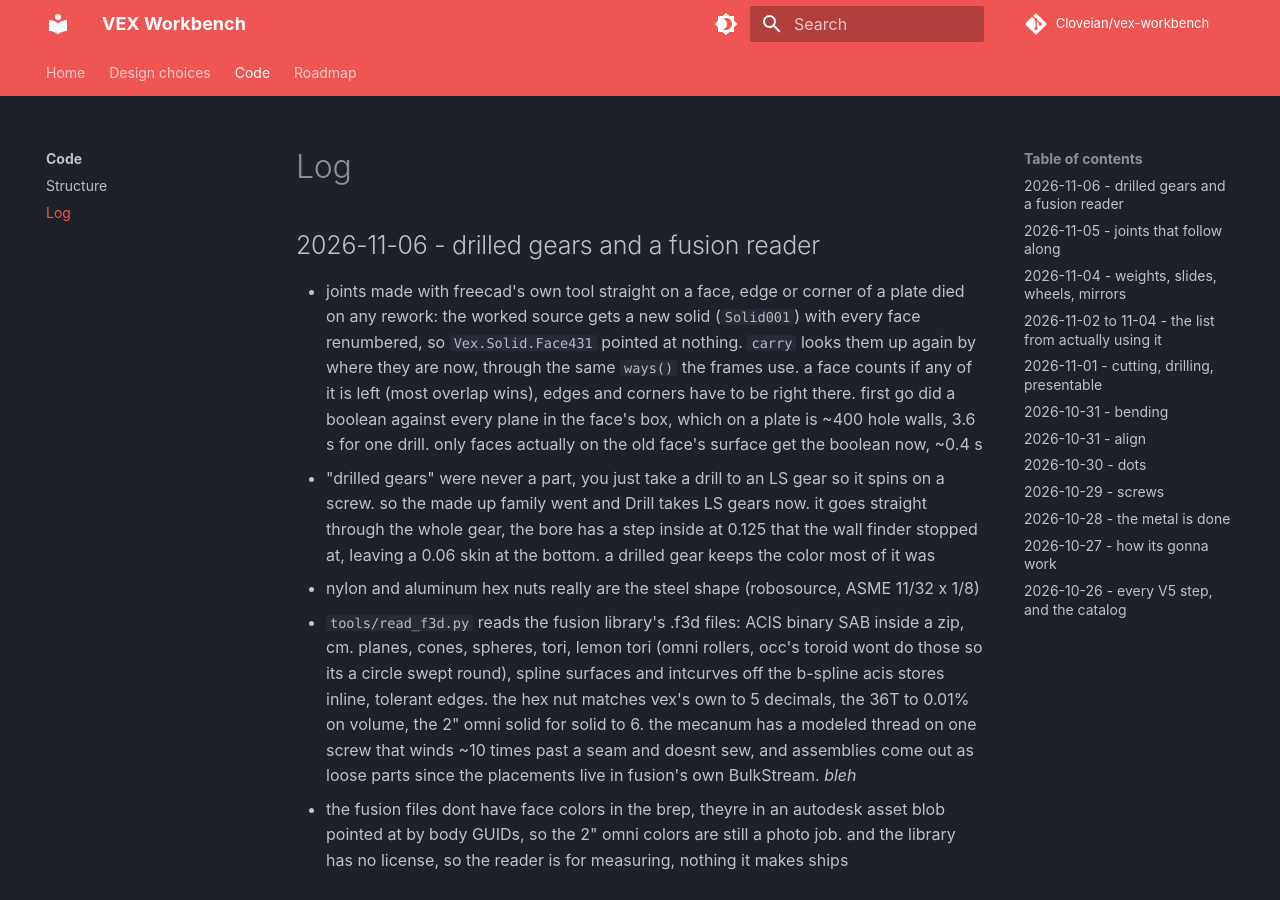
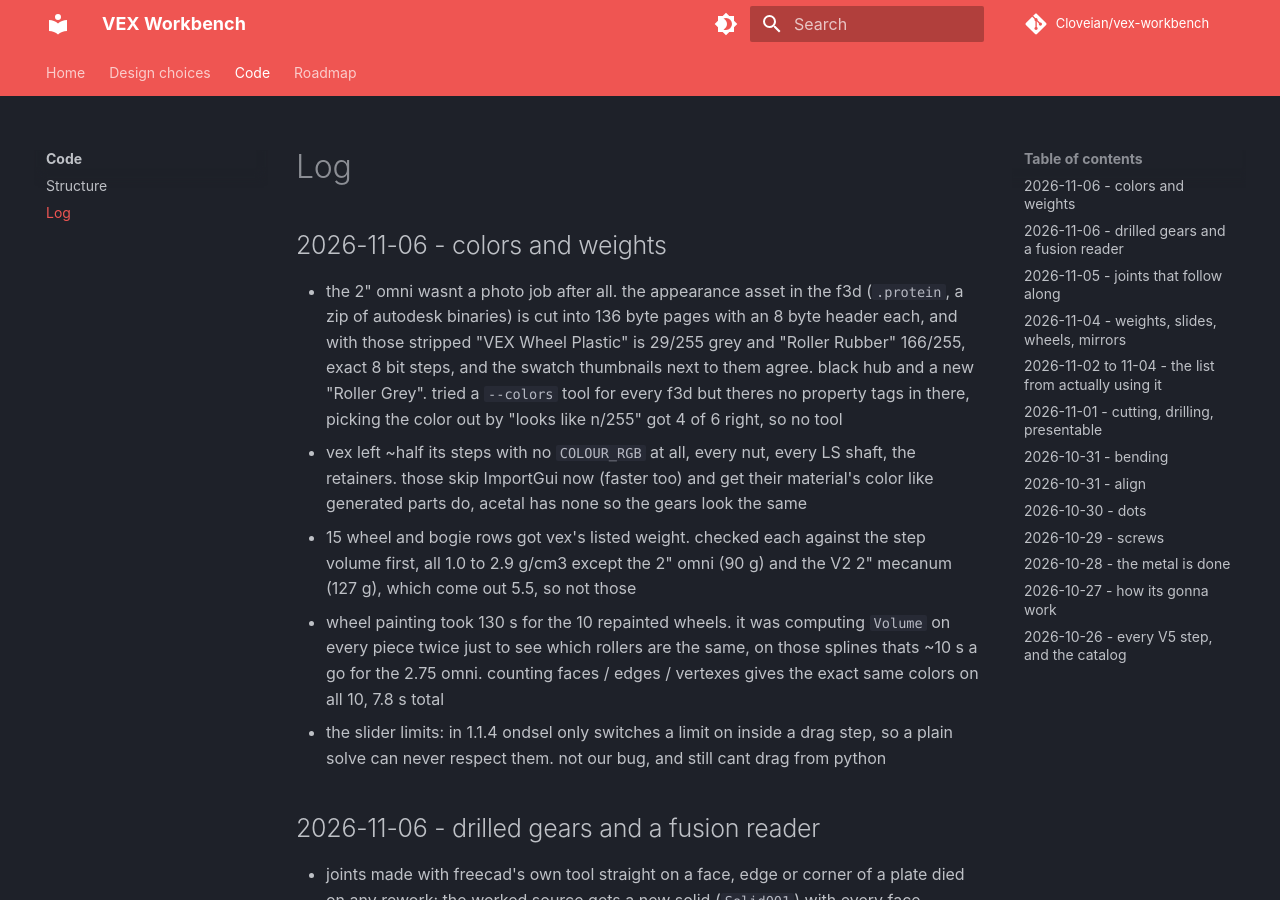
Before and after one commit to Cloveian/vex-workbench, an MkDocs documentation site: the page built from docs/code/log.md, in a window 1280 px wide and 900 px high. Built offline with MkDocs 1.6.1 and Material for MkDocs 9.7.7, drawn with Linux system fonts in a browser that asks for light colours; comment, search, counter and statistics services are not loaded.

Commit message:
log, colors and weights

```diff
--- a/docs/code/log.md
+++ b/docs/code/log.md
@@ -1,4 +1,12 @@
 # Log
+
+## 2026-11-06 - colors and weights
+
+- the 2" omni wasnt a photo job after all. the appearance asset in the f3d (`.protein`, a zip of autodesk binaries) is cut into 136 byte pages with an 8 byte header each, and with those stripped "VEX Wheel Plastic" is 29/255 grey and "Roller Rubber" 166/255, exact 8 bit steps, and the swatch thumbnails next to them agree. black hub and a new "Roller Grey". tried a `--colors` tool for every f3d but theres no property tags in there, picking the color out by "looks like n/255" got 4 of 6 right, so no tool
+- vex left ~half its steps with no `COLOUR_RGB` at all, every nut, every LS shaft, the retainers. those skip ImportGui now (faster too) and get their material's color like generated parts do, acetal has none so the gears look the same
+- 15 wheel and bogie rows got vex's listed weight. checked each against the step volume first, all 1.0 to 2.9 g/cm3 except the 2" omni (90 g) and the V2 2" mecanum (127 g), which come out 5.5, so not those
+- wheel painting took 130 s for the 10 repainted wheels. it was computing `Volume` on every piece twice just to see which rollers are the same, on those splines thats ~10 s a go for the 2.75 omni. counting faces / edges / vertexes gives the exact same colors on all 10, 7.8 s total
+- the slider limits: in 1.1.4 ondsel only switches a limit on inside a drag step, so a plain solve can never respect them. not our bug, and still cant drag from python
 
 ## 2026-11-06 - drilled gears and a fusion reader
 
```
